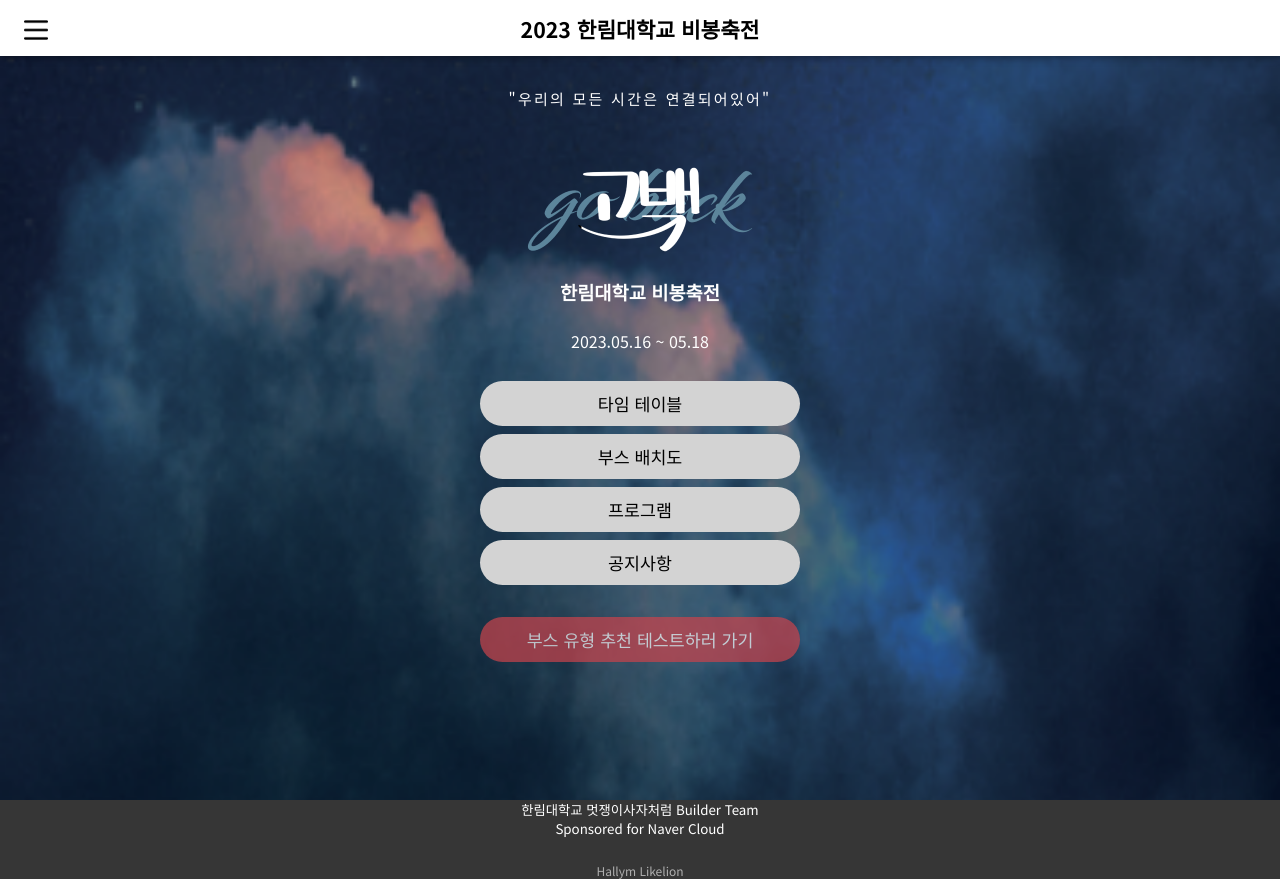
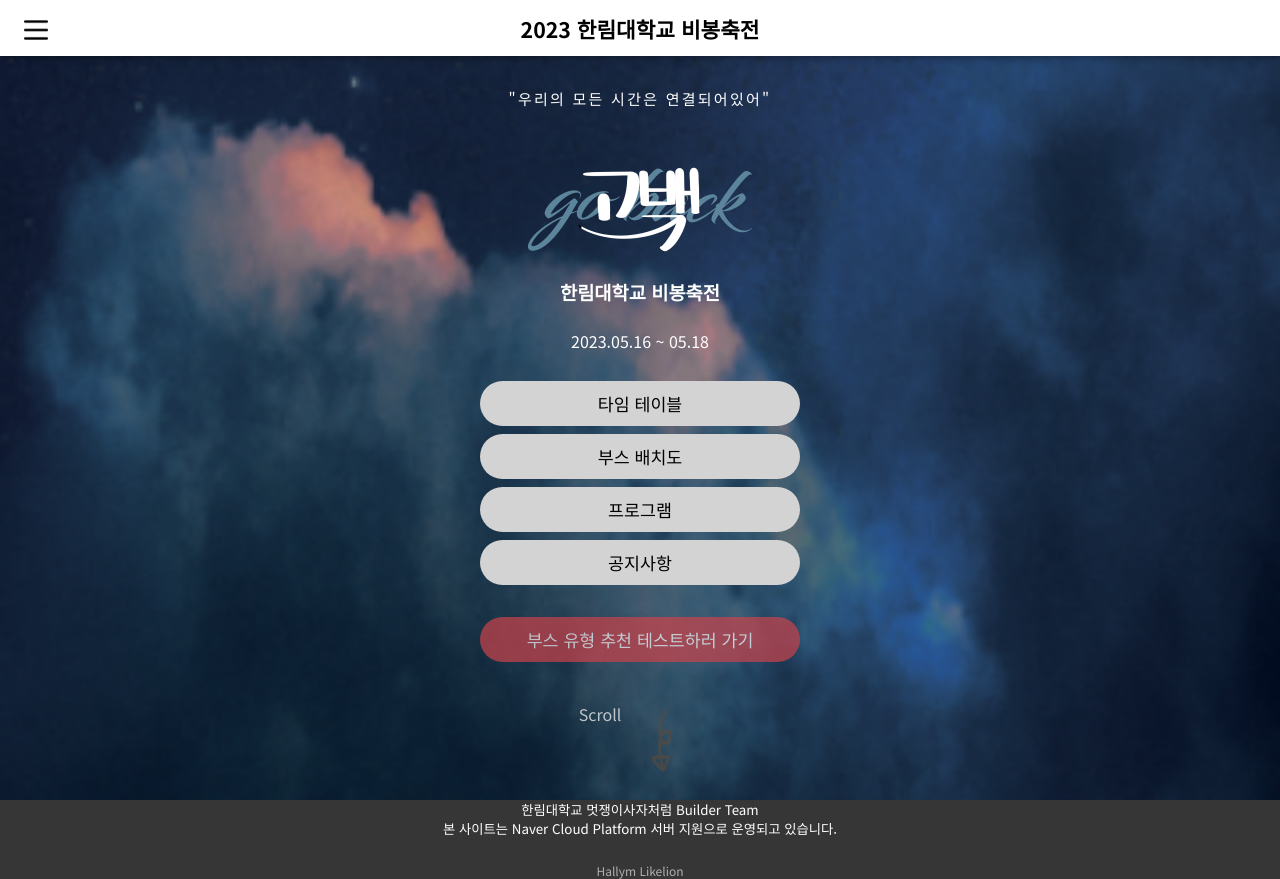
Before and after one commit to Hallym-LIKELION/HallymFestival2023-Frontend, a Vue app: page / in a window 1280 px wide. Built offline with nearby package versions, Linux system fonts and the light colour scheme.

Commit message:
feat: 홈화면 스토리 스크롤 / Footer 네이버 요청 스폰표시 수정

```diff
--- a/src/components/Footer.vue
+++ b/src/components/Footer.vue
@@ -1,6 +1,7 @@
 <template>
   <div class="footer">
-    <p class="title">한림대학교 멋쟁이사자처럼 Builder Team<br> Sponsored for Naver Cloud </p>
+    <p class="title">한림대학교 멋쟁이사자처럼 Builder Team<br></p>
+    <p class ="sponser">본 사이트는 Naver Cloud Platform 서버 지원으로 운영되고 있습니다.</p>
     <br>
     <p class="subtitle">Hallym Likelion</p>
   </div>
@@ -20,6 +21,10 @@
   font-size: 10pt;
   color: #FFFFFF;
 }
+.footer > p.sponser {
+  font-size: 10pt;
+  color: #FFFFFF;
+}
 .footer > p.subtitle {
   font-size: 9pt;
   color: #FFFFFF;
--- a/src/views/HomeView.vue
+++ b/src/views/HomeView.vue
@@ -18,7 +18,11 @@
     </div>
     <div class="test-group">
         <button @click="openBoothRecommendation">부스 유형 추천 테스트하러 가기</button>
-      </div>
+    </div>
+    <div class ="DownBtn">
+          <p>Scroll</p>
+          <img src="@/assets/downscroll.png" alt="" />
+    </div>
   </main>
 </template>
 
@@ -91,6 +95,11 @@ export default {
 </script>
 
 <style scoped>
+p{
+  text-align: center;
+  color: white;
+
+}
 h1 {
   font-size: 20pt;
   text-align: center;
@@ -161,4 +170,15 @@ h1 {
   text-align: center;
   text-decoration: none;
 }
+.DownBtn{
+  margin: 0;
+  padding: 36px 0;
+  display: flex;
+  justify-content: center;
+  font-family: 'Noto Sans KR', sans-serif;
+  text-align: center;
+  color: white;
+  opacity: 0.7;
+
+}
 </style>
```
Also changed, not shown: src/assets/downscroll.png (added), src/assets/naverlogo.png (added).
